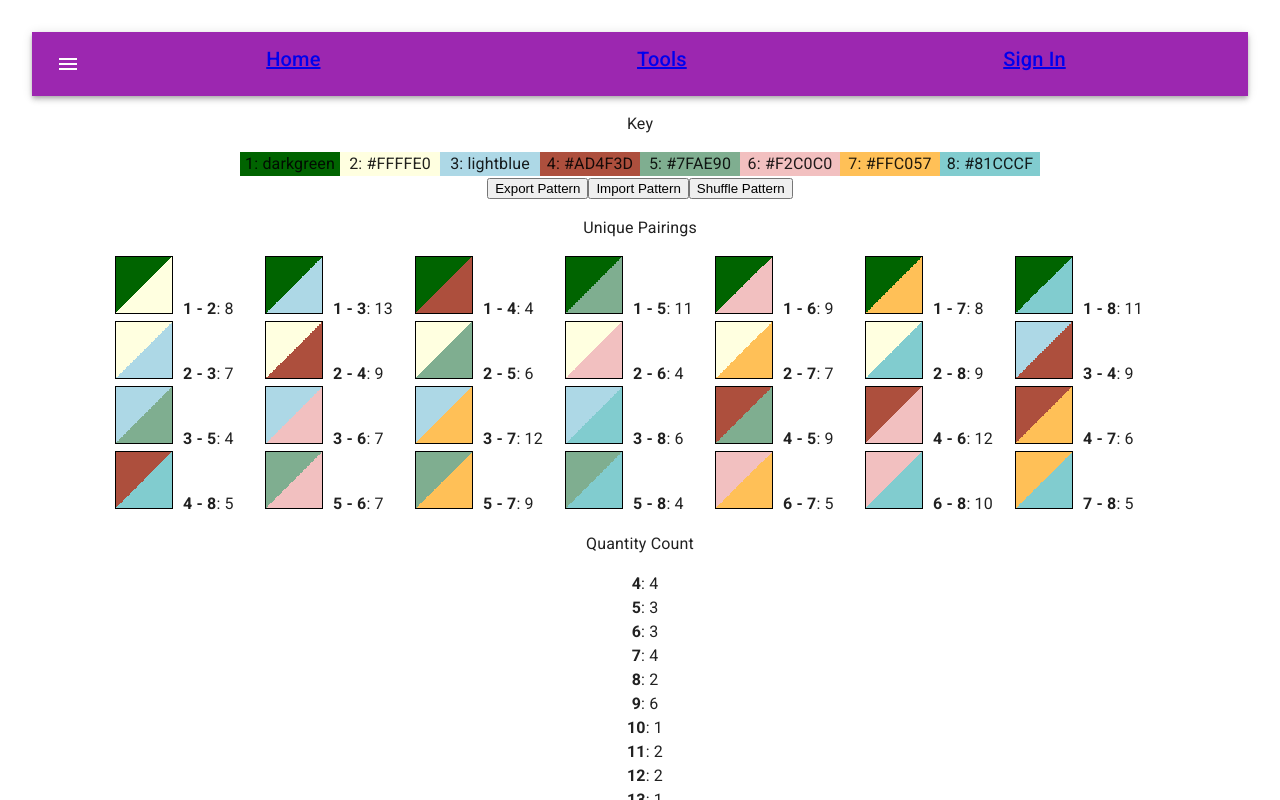
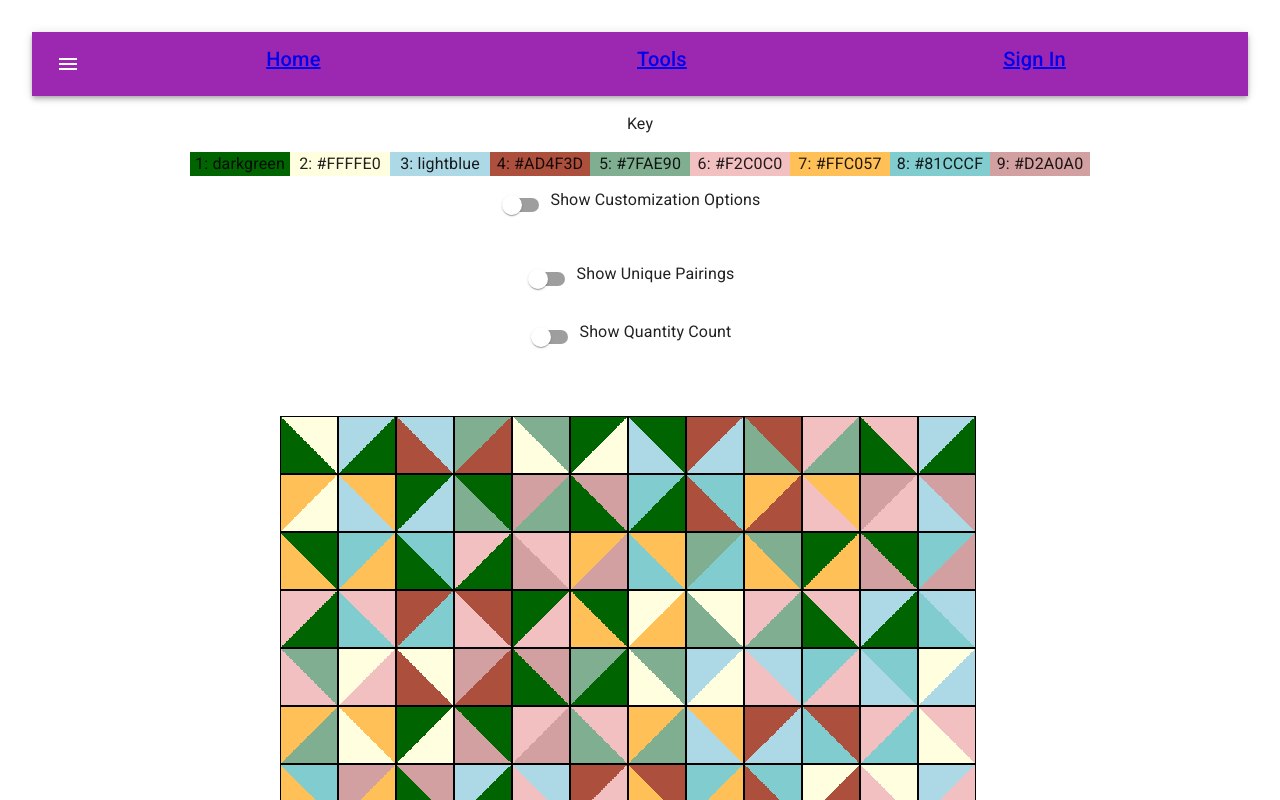
Before and after one commit to Coloringfood/custom_games, a React (Vite) app: page /quilting in a window 1280 px wide. Shown: the top 800 px of the page. Built offline with nearby package versions, Linux system fonts and the light colour scheme.

Commit message:
Added Dynamic values for the quilting options via menu in page

```diff
--- a/src/pages/Quilting/index.jsx
+++ b/src/pages/Quilting/index.jsx
@@ -1,8 +1,15 @@
 import React from 'react';
 import styled from 'styled-components';
+import Collapse from '@mui/material/Collapse';
+import FormControlLabel from '@mui/material/FormControlLabel';
+import Switch from '@mui/material/Switch';
+import Fab from '@mui/material/Fab';
+import AddIcon from '@mui/icons-material/Add';
+import RemoveIcon from '@mui/icons-material/Remove';
+import TextField from '@mui/material/TextField';
 import _ from 'lodash';
 
-const ColorMapping = {
+const DefaultColorMapping = {
 	1: 'darkgreen',
 	2: '#FFFFE0',
 	3: 'lightblue',
@@ -11,17 +18,18 @@ const ColorMapping = {
 	6: '#F2C0C0',
 	7: '#FFC057',
 	8: '#81CCCF',
-	// 9: 'red',
+	9: '#D2A0A0',
 	// 10: 'purple',
 };
-const options = Object.keys(ColorMapping);
-const uniquePairs = [];
+const ColorMapping = { ...DefaultColorMapping };
+const defaultOptions = Object.keys(DefaultColorMapping);
+const defaultUniquePairs = [];
 // map each option to each other option
-options.forEach((option, index) => {
+defaultOptions.forEach((option, index) => {
 	// start at the next option
-	for (let i = index + 1; i < options.length; i++) {
+	for (let i = index + 1; i < defaultOptions.length; i++) {
 		// push the pair
-		uniquePairs.push([option, options[i]]);
+		defaultUniquePairs.push([option, defaultOptions[i]]);
 	}
 });
 
@@ -128,7 +136,7 @@ const generatePairings = () => {
 	return pairings;
 };
 
-const generatePairings2 = () => {
+const generatePairings2 = (uniquePairs) => {
 	// 28 width
 	// 18 down
 	// 504 Options max in pairings
@@ -269,7 +277,7 @@ const generatePairings2 = () => {
 	return [...pairings];
 };
 
-const countUniquePairings = (pairings) => {
+const countUniquePairings = (pairings, options, uniquePairs) => {
 	const pairsMapping = {};
 	// map each option to each other option
 	options.forEach((option, index) => {
@@ -303,13 +311,38 @@ const countMapping = (pairings) => {
 const Test = () => {
 	const [pairs, setPairs] = React.useState([]);
 	const [pairs2, setPairs2] = React.useState([]);
+	const [options, setOptions] = React.useState(defaultOptions);
+	const [uniquePairs, setUniquePairs] = React.useState(defaultUniquePairs);
+	const [showCustomOptions, setShowCustomOptions] = React.useState(false);
+	const [showPairings, setShowPairings] = React.useState(false);
+	const [showQuantityCount, setShowQuantityCount] = React.useState(false);
+
+	const handleChange = (setFunc) => () => {
+		setFunc((prev) => !prev);
+	};
 
 	React.useEffect(() => {
 		const pairsResult = generatePairings();
 		setPairs(pairsResult);
-		const pairsResult2 = generatePairings2();
+		const pairsResult2 = generatePairings2(uniquePairs);
 		setPairs2(pairsResult2);
 	}, []);
+
+	React.useEffect(() => {
+		const newPairs = [];
+		options.forEach((option, index) => {
+			// start at the next option
+			for (let i = index + 1; i < options.length; i++) {
+				// push the pair
+				newPairs.push([option, options[i]]);
+			}
+		});
+		setUniquePairs(newPairs);
+
+		console.log('BBBB ------------------------------');
+		const pairsResult2 = generatePairings2(newPairs);
+		setPairs2(pairsResult2);
+	}, [options]);
 
 	const exportPattern = () => {
 		const pattern = pairs2.map(([A, B]) => `${A}${B}`).join('');
@@ -327,11 +360,26 @@ const Test = () => {
 		setPairs2(pairsResult);
 	};
 	const shufflePattern = () => {
-		const pairsResult2 = generatePairings2();
+		const pairsResult2 = generatePairings2(uniquePairs);
 		setPairs2(pairsResult2);
 	};
+	const addOption = () => {
+		const newOption = options.length + 1;
+		setOptions((previous) => [...previous, newOption]);
+		if (!ColorMapping[newOption]) ColorMapping[newOption] = 'orange';
+	};
+	const removeOption = () => {
+		setOptions((previous) => previous.slice(0, -1));
+		delete ColorMapping[options.length];
+	};
 
-	const colorCount = countUniquePairings(pairs2);
+	const setColor = (index) => (event) => {
+		const newColor = event.target.value;
+		ColorMapping[index] = newColor;
+		setOptions((previous) => [...previous]);
+	};
+
+	const colorCount = countUniquePairings(pairs2, options, uniquePairs);
 	const mappingCount = countMapping(colorCount);
 
 	return (
@@ -347,25 +395,69 @@ const Test = () => {
 					</div>
 				))}
 			</div>
+
+			<FormControlLabel
+				control={
+					<Switch checked={showCustomOptions} onChange={handleChange(setShowCustomOptions)} />
+				}
+				label="Show Customization Options"
+			/>
+			<Collapse in={showCustomOptions}>
 				<div>
 					<button onClick={exportPattern}>Export Pattern</button>
 					<button onClick={importPattern}>Import Pattern</button>
 					<button onClick={shufflePattern}>Shuffle Pattern</button>
 				</div>
 				<div>
-				<p>Unique Pairings</p>
+					<p>Colors</p>
+					<Fab color="primary" aria-label="remove">
+						<RemoveIcon onClick={removeOption} />
+					</Fab>
+					<Fab color="primary" aria-label="add">
+						<AddIcon onClick={addOption} />
+					</Fab>
+				</div>
+				<div>
+					<br />
+					{options.map((option) => (
+						<TextField
+							key={option}
+							value={ColorMapping[option]}
+							onChange={setColor(option)}
+							label={`Color ${option}`}
+							variant="outlined"
+						/>
+					))}
+				</div>
+			</Collapse>
+			<div>
+				<p></p>
+				<FormControlLabel
+					control={<Switch checked={showPairings} onChange={handleChange(setShowPairings)} />}
+					label="Show Unique Pairings"
+				/>
+				<Collapse in={showPairings}>
 					{Object.entries(colorCount).map(([key, value]) => (
 						<PairCount key={key}>
 							<Pairing A={key.split(' - ')[0]} B={key.split(' - ')[1]} />
 							<b style={{ marginLeft: 10 }}>{key}</b>: {value}
 						</PairCount>
 					))}
-				<p>Quantity Count</p>
+				</Collapse>
+				<FormControlLabel
+					control={
+						<Switch checked={showQuantityCount} onChange={handleChange(setShowQuantityCount)} />
+					}
+					label="Show Quantity Count"
+				/>
+
+				<Collapse in={showQuantityCount}>
 					{Object.entries(mappingCount).map(([key, value]) => (
 						<div key={key}>
 							<b style={{ marginLeft: 10 }}>{key}</b>: {value}
 						</div>
 					))}
+				</Collapse>
 			</div>
 			<Quilt2>
 				{pairs2.map(([option1, option2], index) => {
@@ -374,6 +466,10 @@ const Test = () => {
 					return <Pairing key={index} A={option1} B={option2} angle={(index + swapAngle) % 2} />;
 				})}
 			</Quilt2>
+			<br />
+			<br />
+			<div>
+				Original attempt&apos;s quilt:
 				<Quilt>
 					{pairs.map(([option1, option2], index) => {
 						const row = Math.floor(index / 12);
@@ -382,6 +478,7 @@ const Test = () => {
 					})}
 				</Quilt>
 			</div>
+		</div>
 	);
 };
 
```
Lines whose indentation alone changed are shown as unchanged.
